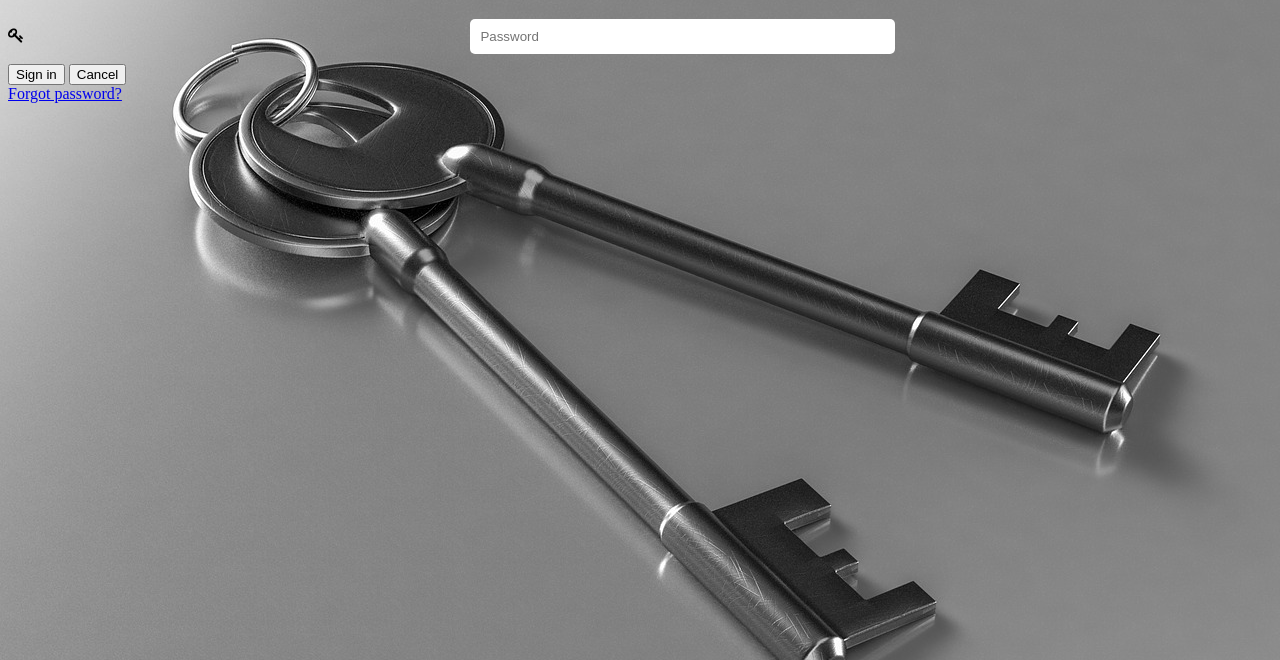
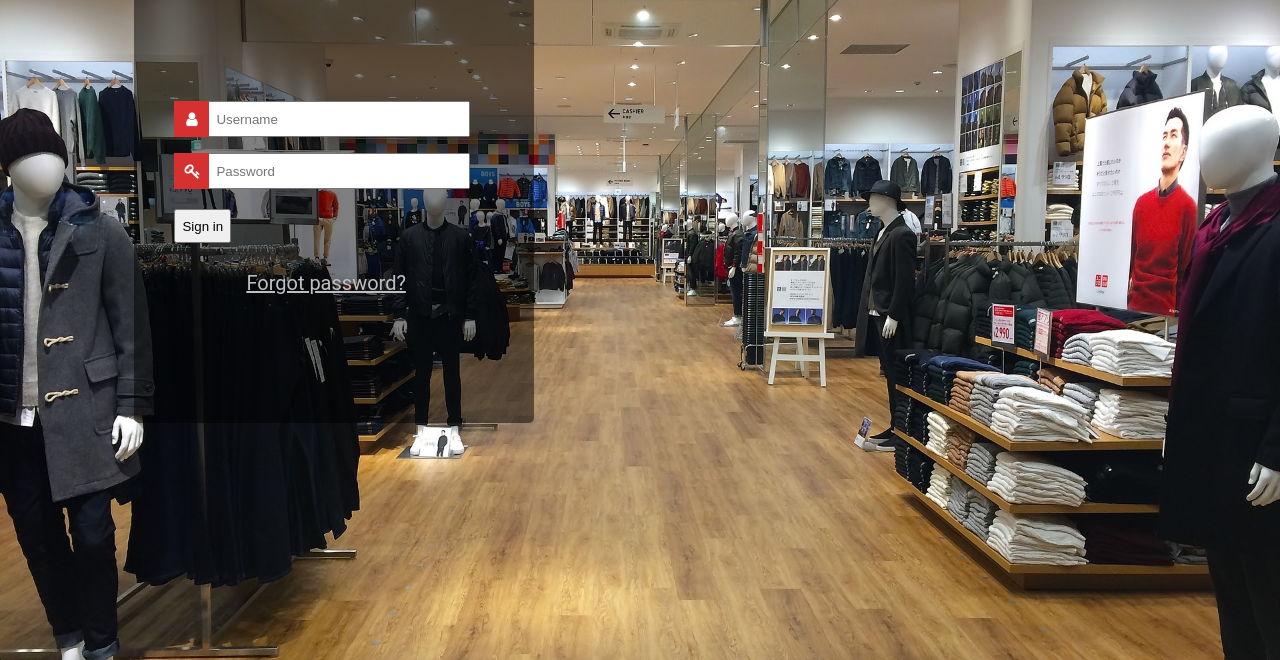
Before and after one commit to deytola/store-management, a website: page UI/login/login.html in a window 1280 px wide. Shown: the part 140-800 px from the top of the page. Drawn offline with Linux system fonts and the light colour scheme; files that its build step writes are made by us from their sources; files whose address does not match are found by name.

Commit message:
Update login.html

```diff
--- a/UI/login/login.html
+++ b/UI/login/login.html
@@ -5,7 +5,7 @@
 	<link rel="stylesheet" href="https://cdnjs.cloudflare.com/ajax/libs/font-awesome/4.7.0/css/font-awesome.min.css">
 	<meta name="viewport" content="width=device-width, initial-scale=1">
 	<title>Store Manager</title>
-	<link rel="stylesheet" type ="text/css" href="./css/style.css">
+	<link rel="stylesheet" type ="text/css" href="./css/loginStyle.css">
 	<script type="text/javascript" src="./js/index.js"></script>
 </head>
 <body>
```
